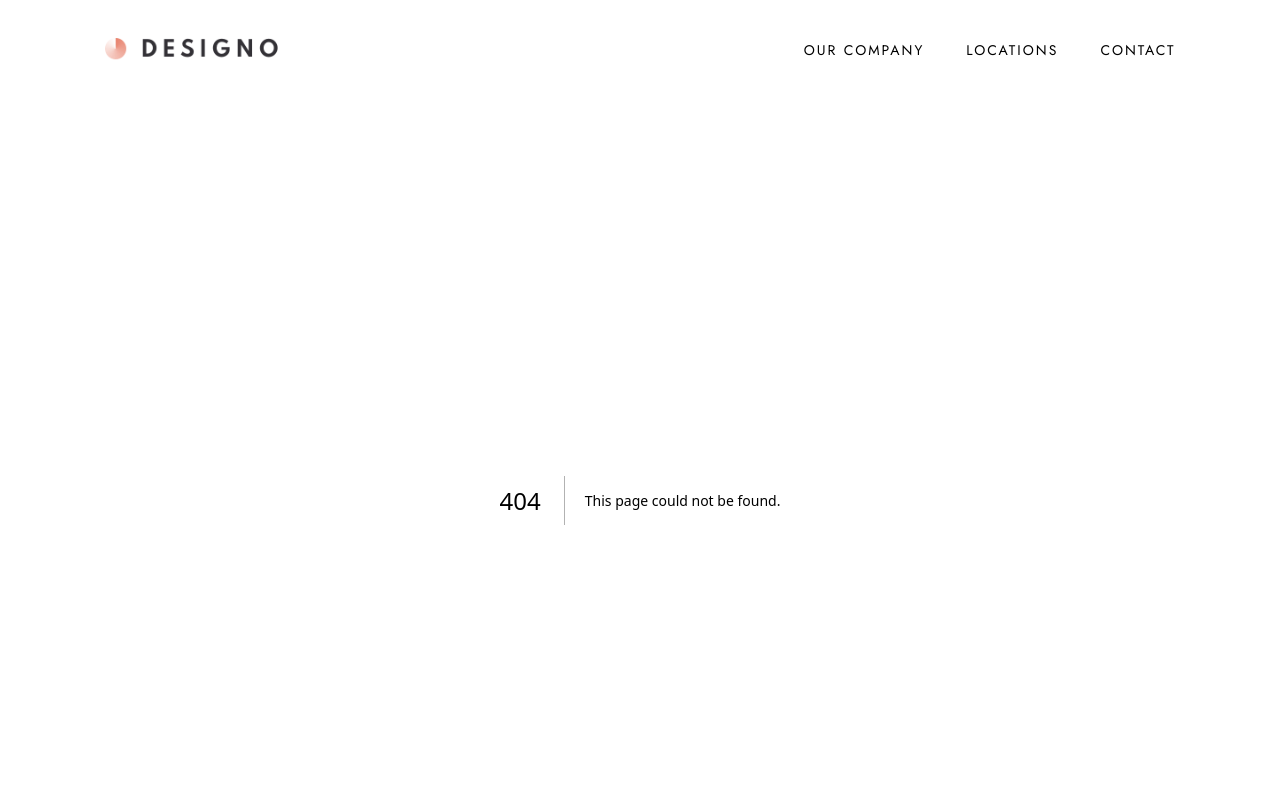
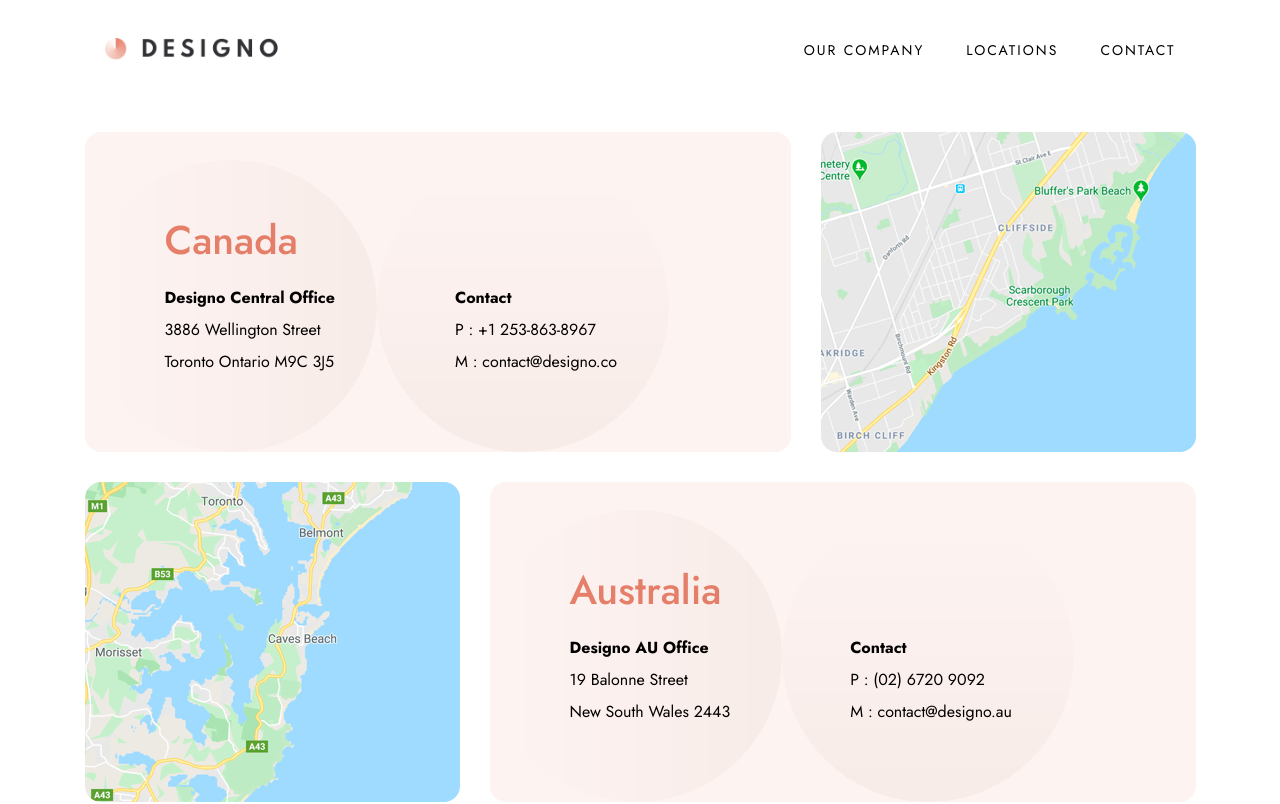
Before and after one commit to BenjaminBatres/Designo, a Next.js app: page /locations in a window 1280 px wide. Before the commit this address had no page. Shown: the top 804 px of the page. Built offline with nearby package versions, Linux system fonts and the light colour scheme.

Commit message:
feat: implemented location page

```diff
--- /dev/null
+++ b/app/components/Sections/CountryDetailsSection.tsx
@@ -0,0 +1,57 @@
+import CanadaMap from "../../assets/locations/desktop/image-map-canada.png";
+import CanadaMapTablet from "../../assets/locations/tablet/image-map-canada.png";
+import AustraliaMap from "../../assets/locations/desktop/image-map-australia.png";
+import UkMap from "../../assets/locations/desktop/image-map-united-kingdom.png";
+import AustraliaMapTablet from "../../assets/locations/tablet/image-map-australia.png";
+import UkMapTablet from "../../assets/locations/tablet/image-map-uk.png";
+import CountryDetails from "../ui/CountryDetails";
+
+export default function CountryDetailsSection() {
+  const countryDetails = [
+    {
+      imageDesktop: CanadaMap,
+      imageTablet: CanadaMapTablet,
+      title: "Canada",
+      address: [
+        "Designo Central Office",
+        "3886 Wellington Street",
+        "Toronto Ontario M9C 3J5",
+      ],
+      contacts: ["Contact", "P : +1 253-863-8967", "M : contact@designo.co"],
+    },
+    {
+      imageDesktop: AustraliaMap,
+      imageTablet: AustraliaMapTablet,
+      title: "Australia",
+      address: [
+        "Designo AU Office",
+        "19 Balonne Street",
+        "New South Wales 2443",
+      ],
+      contacts: ["Contact", "P : (02) 6720 9092", "M : contact@designo.au"],
+    },
+    {
+      imageDesktop: UkMap,
+      imageTablet: UkMapTablet,
+      title: "United Kingdom",
+      address: ["Designo AK Office", "13  Colorado Way", "Rhyd-y-fro SA8 9GA"],
+      contacts: ["Contact", "P : 078 3115 1400", "M : contact@designo.uk"],
+    },
+  ];
+  return (
+    <section className="sm:pt-8 pb-35 sm:pb-20 sm:px-7.5 ">
+      <div className="max-w-277.75 mx-auto space-y-7.5">
+        {countryDetails.map((detail, id) => (
+          <CountryDetails
+            key={id}
+            title={detail.title}
+            imageDesktop={detail.imageDesktop}
+            imageTablet={detail.imageTablet}
+            address={detail.address}
+            contact={detail.contacts}
+          />
+        ))}
+      </div>
+    </section>
+  );
+}
--- /dev/null
+++ b/app/components/ui/CountryDetails.tsx
@@ -0,0 +1,45 @@
+import Image, { StaticImageData } from "next/image";
+import pattern from "../../assets/shared/desktop/bg-pattern-two-circles.svg";
+
+interface ICountryDetails {
+  imageDesktop: StaticImageData;
+  imageTablet: StaticImageData;
+  title: string;
+  address: string[];
+  contact: string[];
+}
+
+export default function CountryDetails({
+  imageDesktop,
+  imageTablet,
+  title,
+  address,
+  contact,
+}: ICountryDetails) {
+  return (
+    <div className="flex flex-col-reverse lg:flex-row lg:nth-2:flex-row-reverse sm:gap-7.5">
+      <div className="bg-[#fdf3f0] sm:px-20 py-20 lg:py-0 flex flex-col items-center sm:items-start gap-4 justify-center sm:rounded-2xl lg:w-[70%] relative">
+        <Image src={pattern} alt="" className="absolute bottom-0 left-0" />
+        <h2 className="text-Peach text-[32px] sm:text-[40px] font-medium">{title}</h2>
+        <div className="flex flex-col sm:flex-row gap-7.5 sm:gap-30">
+          <div className="space-y-2">
+            {address.map((info, id) => (
+              <p key={id} className="nth-1:font-bold text-center sm:text-left">
+                {info}
+              </p>
+            ))}
+          </div>
+          <div className="space-y-2">
+            {contact.map((info, id) => (
+              <p key={id} className="nth-1:font-bold text-center sm:text-left">
+                {info}
+              </p>
+            ))}
+          </div>
+        </div>
+      </div>
+      <Image src={imageDesktop} alt="" className="hidden lg:block rounded-2xl" />
+      <Image src={imageTablet} alt="" className="lg:hidden sm:rounded-2xl w-full h-80 object-cover" />
+    </div>
+  );
+}
--- /dev/null
+++ b/app/locations/page.tsx
@@ -0,0 +1,9 @@
+import CountryDetailsSection from "../components/Sections/CountryDetailsSection";
+export default function page() {
+
+  return (
+    <>
+      <CountryDetailsSection />
+    </>
+  );
+}
```
